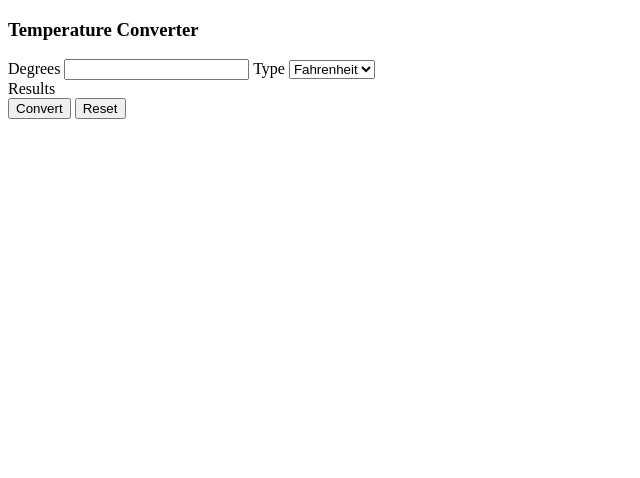
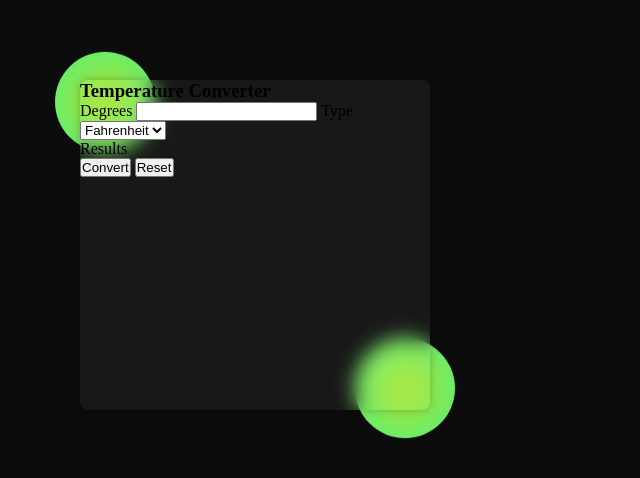
Before and after one commit to TaysWeb/Converter, a plain HTML site: page index.html in a window 1280 px wide. Shown: the whole page, without its empty margins (0-640 px from the left). Drawn offline with Linux system fonts and the light colour scheme.

Commit message:
half styling

```diff
--- a/assets/style.css
+++ b/assets/style.css
@@ -0,0 +1,62 @@
+* {
+    box-sizing: border-box;
+    margin: 0;
+    padding: 0;
+}
+body {
+    height: 100vh;
+    background-color: rgb(12, 12, 12);
+}
+.card {
+    margin:80px;
+    width: 350px;
+    height:330px;
+    transition: all 0.2s;
+    position: relative;
+    cursor: pointer;
+  }
+
+  .card-inner {
+    width: inherit;
+    height: inherit;
+    background: rgba(255,255,255,.05);
+    box-shadow: 0 0 10px rgba(0,0,0,0.25);
+    backdrop-filter: blur(10px);
+    border-radius: 8px;
+  }
+
+  .card:hover {
+    transform: scale(1.04) rotate(1deg);
+  }
+
+  .circle {
+    width: 100px;
+    height: 100px;
+    background: radial-gradient(#b0e633, #53ef7d);
+    border-radius: 50%;
+    position: absolute;
+    animation: move-up6 2s ease-in infinite alternate-reverse;
+  }
+
+  .circle:nth-child(1) {
+    top: -25px;
+    left: -25px;
+  }
+
+  .circle:nth-child(2) {
+    bottom: -25px;
+    right: -25px;
+    animation-name: move-down1;
+  }
+
+  @keyframes move-up6 {
+    to {
+      transform: translateY(-10px);
+    }
+  }
+
+  @keyframes move-down1 {
+    to {
+      transform: translateY(10px);
+    }
+  }
--- a/index.html
+++ b/index.html
@@ -9,6 +9,10 @@
 </head>
 <body>
       <div class="container">
+        <div class="card">
+          <div class="circle"></div>
+    <div class="circle"></div>
+ <div class="card-inner">
         <div class="display">
          <h3>Temperature Converter</h3>
         </div>
@@ -25,14 +29,18 @@
         </div>
         <div class="row">
             <label>Results</label>
+            <div class="row">
            <label id="results"></label>
+          </div>
          </div>
 
         <div class="row">
             <button id="convert" onclick="TempConvert()">Convert </button>
             <button id="reset" onclick="reset()">Reset</button>
         </div>
+      </div>
 
+      </div>
 
       </div>
 
```
